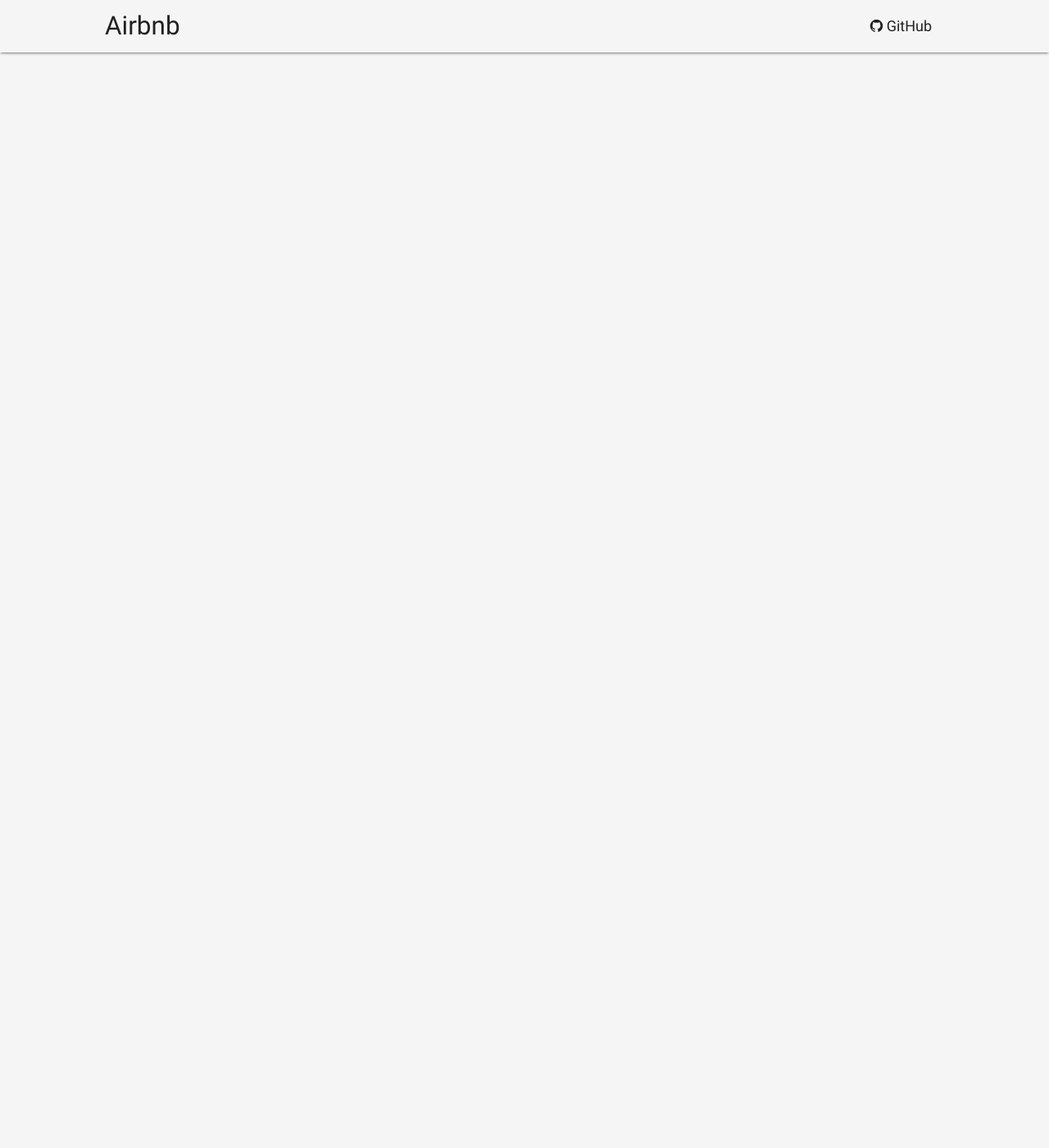
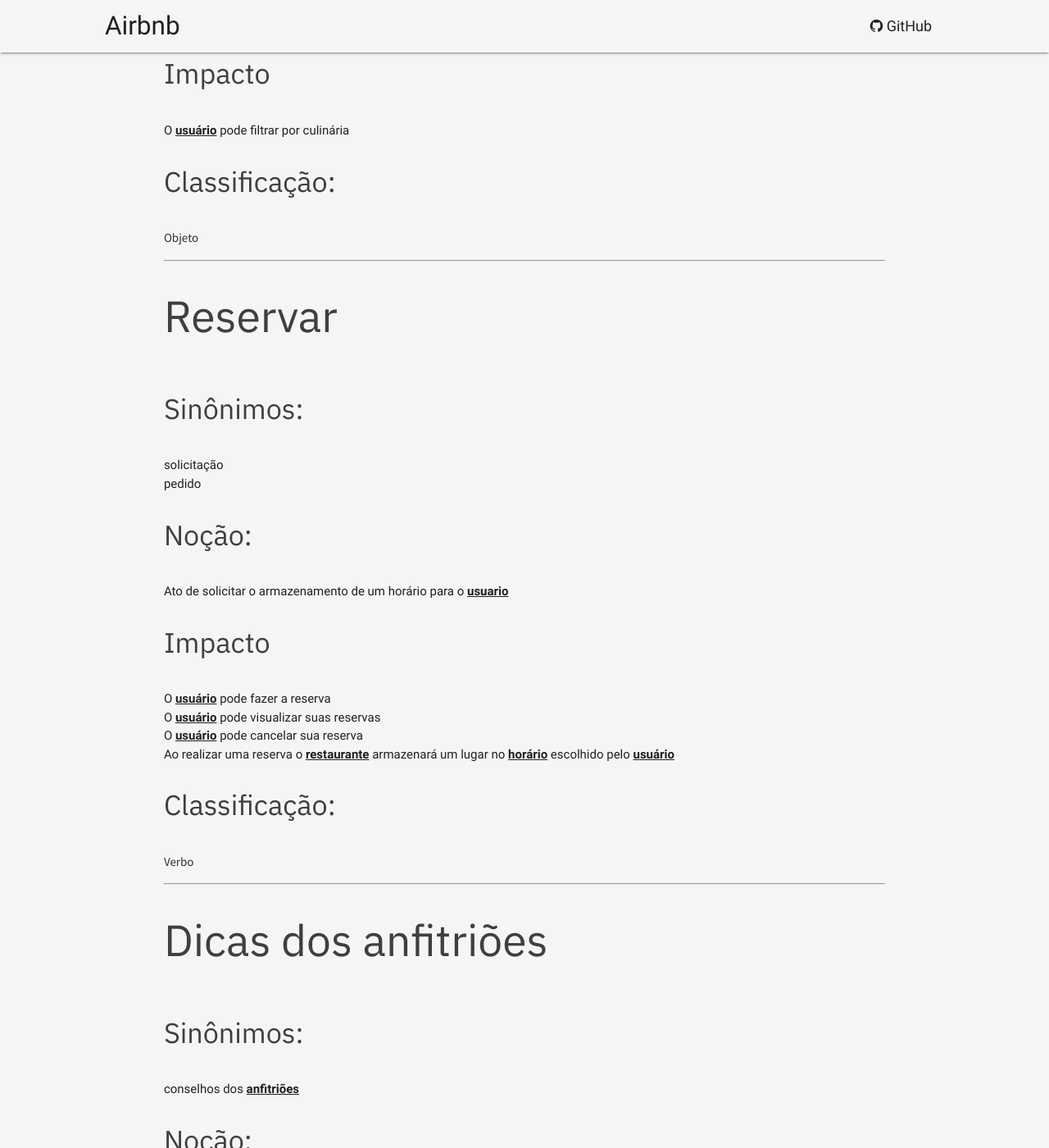
Before and after one commit to Requisitos-2018-2/airbnb, a Jekyll site: the page built from modelagem/lexicos_cenarios/lex_restaurantes.md, in a window 1280 px wide and 1400 px high, scrolled down 5436 px. Shown: the whole window at 82% size. Built offline with Jekyll 4.4.1, drawn with Linux system fonts in a browser that asks for light colours; our own code applies the rules of GitHub Pages for plain Markdown files; some of the changed text lies outside the part shown.

Commit message:
Add new restaurant lex

```diff
--- a/modelagem/lexicos_cenarios/lex_restaurantes.md
+++ b/modelagem/lexicos_cenarios/lex_restaurantes.md
@@ -5,7 +5,7 @@
 
 #### Noção:
 - Local de comer que pode ser reservado pelo aplicativo [Airbnb](lex_geral.md#AIRBNB)
-- Pode ser diferenciado em: [Hospede](lex_geral.md#HOSPEDE) e [Anfitrião](#ANFITRIAO)
+- Pode ser diferenciado em: [Hospede](lex_geral.md#HOSPEDE) e [Anfitrião](lex_geral.md#ANFITRIAO)
 
 #### Impacto
 - Restaurantes podem ser [buscados](lex_geral.md#BUSCA) através do aplicativo [Airbnb](lex_geral.md#AIRBNB)
@@ -23,7 +23,7 @@ Objeto
 
 #### Noção:
 - Lista de restaurantes preferidos de acordo com as preferências do [hóspede](lex_geral.md#HOSPEDE)
-- Pode ser diferenciado em: [Hospede](lex_geral.md#HOSPEDE) e [Anfitrião](#ANFITRIAO)
+- Pode ser diferenciado em: [Hospede](lex_geral.md#HOSPEDE) e [Anfitrião](lex_geral.md#ANFITRIAO)
 
 #### Impacto
 - O [usuario](lex_geral.md#USUARIO) visualiza uma lista de restaurantes favoritos no [Airbnb](lex_geral.md#AIRBNB)
@@ -107,3 +107,97 @@ Objeto
 
 #### Classificação:
 Objeto
+
+***
+## Culinárias<a name="CULINARIAS"></a>
+#### Sinônimos:
+- culinária
+- cozinha
+- gastronomia
+
+#### Noção:
+- Etnia que deu origem aos pratos servidos pelo [restaurante](lex_restaurantes.md#RESTAURANTE)
+
+#### Impacto
+- O [usuário](lex_geral.md#USUARIO) pode filtrar por culinária
+
+#### Classificação:
+Objeto
+
+***
+## Reservar<a name="RESERVAR"></a>
+#### Sinônimos:
+- solicitação
+- pedido
+
+#### Noção:
+- Ato de solicitar o armazenamento de um horário para o [usuario](lex_geral.md#USUARIO)
+
+#### Impacto
+- O [usuário](lex_geral.md#USUARIO) pode fazer a reserva
+- O [usuário](lex_geral.md#USUARIO) pode visualizar suas reservas
+- O [usuário](lex_geral.md#USUARIO) pode cancelar sua reserva
+- Ao realizar uma reserva o [restaurante](lex_restaurantes.md#RESTAURANTE) armazenará um lugar no [horário](lex_restaurantes.md#HORARIO) escolhido pelo [usuário](lex_geral.md#USUARIO)
+
+#### Classificação:
+Verbo
+
+***
+## Dicas dos anfitriões<a name="DICAS_ANFITRIOES"></a>
+#### Sinônimos:
+- conselhos dos [anfitriões](lex_geral.md#ANFITRIAO)
+
+#### Noção:
+- Mensagens deixadas pelos [anfitriões](lex_geral.md#ANFITRIAO) sobre um [restaurante](lex_restaurantes.md#RESTAURANTE)
+
+#### Impacto
+- O [usuário](lex_geral.md#USUARIO) pode ler as dicas dos anfitriões
+- O [anfitrião](lex_geral.md#ANFITRIAO) pode deixar uma dica sobre um [restaurante](lex_restaurantes.md#RESTAURANTE)
+- O [anfitrião](lex_geral.md#ANFITRIAO) pode deletar uma dica sobre um [restaurante](lex_restaurantes.md#RESTAURANTE)
+
+#### Classificação:
+Objeto
+
+***
+## Destaques do restaurante<a name="DICAS_ANFITRIOES"></a>
+#### Sinônimos:
+- diferenciais do [restaurante](lex_restaurantes.md#RESTAURANTE)
+
+#### Noção:
+- Serviços ou características que diferenciam um [restaurante](lex_restaurantes.md#RESTAURANTE)
+
+#### Impacto
+- O [usuário](lex_geral.md#USUARIO) pode ler os destaques do restaurante
+- O [Airbnb](lex_geral#AIRBNB) usa o [Foursquare](lex_restaurantes.md#FOURSQUARE) para buscar as informações sobre os destaques dos restaurantes
+
+#### Classificação:
+Objeto
+
+***
+## Foursquare<a name="FOURSQUARE"></a>
+#### Sinônimos:
+- Não existem sinônimos
+
+#### Noção:
+- Rede geossocial e de microblogging que permite ao utilizador indicar onde se encontra, e procurar por contatos seus que estejam próximo desse local
+
+#### Impacto
+- O [Airbnb](lex_geral#AIRBNB) usa o [Foursquare](lex_restaurantes.md#FOURSQUARE) para buscar as informações sobre os destaques dos restaurantes
+
+#### Classificação:
+Objeto
+
+***
+## Leia o Menu<a name="LEIA_MENU"></a>
+#### Sinônimos:
+- Leia o cardápio
+
+#### Noção:
+- Apresenta o cardápio do [restaurante](lex_restaurantes.md#RESTAURANTE) para o [usuário](lex_geral.md#USUARIO) após selecionar um [restaurante](lex_restaurantes.md#RESTAURANTE)
+
+#### Impacto
+- Ao ler o cardápio o [usuário](lex_geral.md#USUÁRIO) pode decidir se vai realizar a [reserva](lex_restaurantes.md#RESERVA)
+
+- Para apresentar o menu o [Airbnb](lex_geral.md#AIRBNB) pode buscar informações em aplicações terceiras
+#### Classificação:
+Verbo
```
